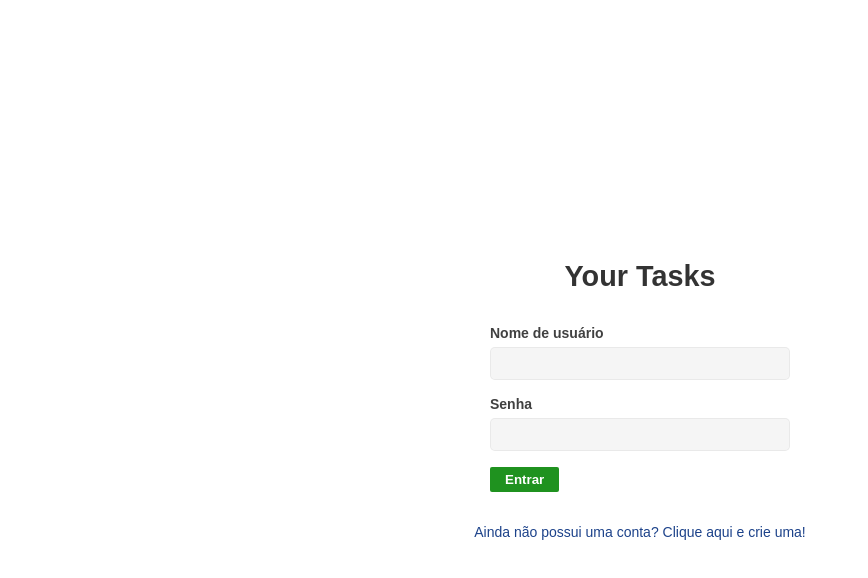
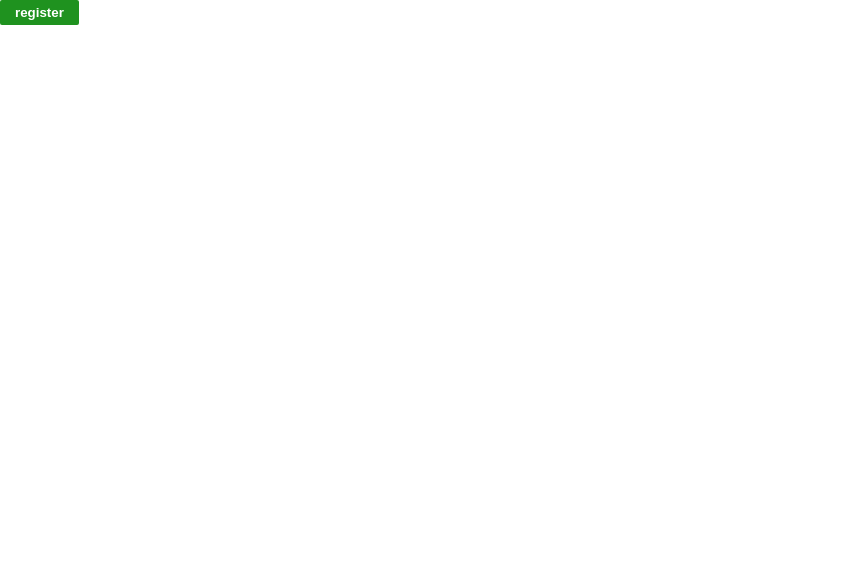
Before and after one commit to danyel-dev/your-tasks, a React (Create React App) app in the folder frontend/your-tasks/: page / in a window 1280 px wide. Shown: the top 578 px of the page, without its empty margins (0-868 px from the left). Built offline with nearby package versions, Linux system fonts and the light colour scheme.

Commit message:
register page creating

```diff
--- a/frontend/your-tasks/src/App.jsx
+++ b/frontend/your-tasks/src/App.jsx
@@ -1,8 +1,10 @@
+import Register from './pages/Register/Register';
 import Login from './pages/login/Login';
 
 
 export default function App() {
+
   return (
-    <Login></Login>
+    <Register></Register>
   );
 }
--- /dev/null
+++ b/frontend/your-tasks/src/pages/Register/Register.jsx
@@ -0,0 +1,11 @@
+import axios from "axios"
+
+export default function Register() {
+    function userRegister() {
+        axios.post("http://127.0.0.1:8000/users/", {username: "maria", password: "maria123"})
+    }
+
+    return(
+        <button onClick={userRegister}>register</button>
+    )
+}
```
Also changed, not shown: 2 other files (tests, documents, lock files or other folders).
